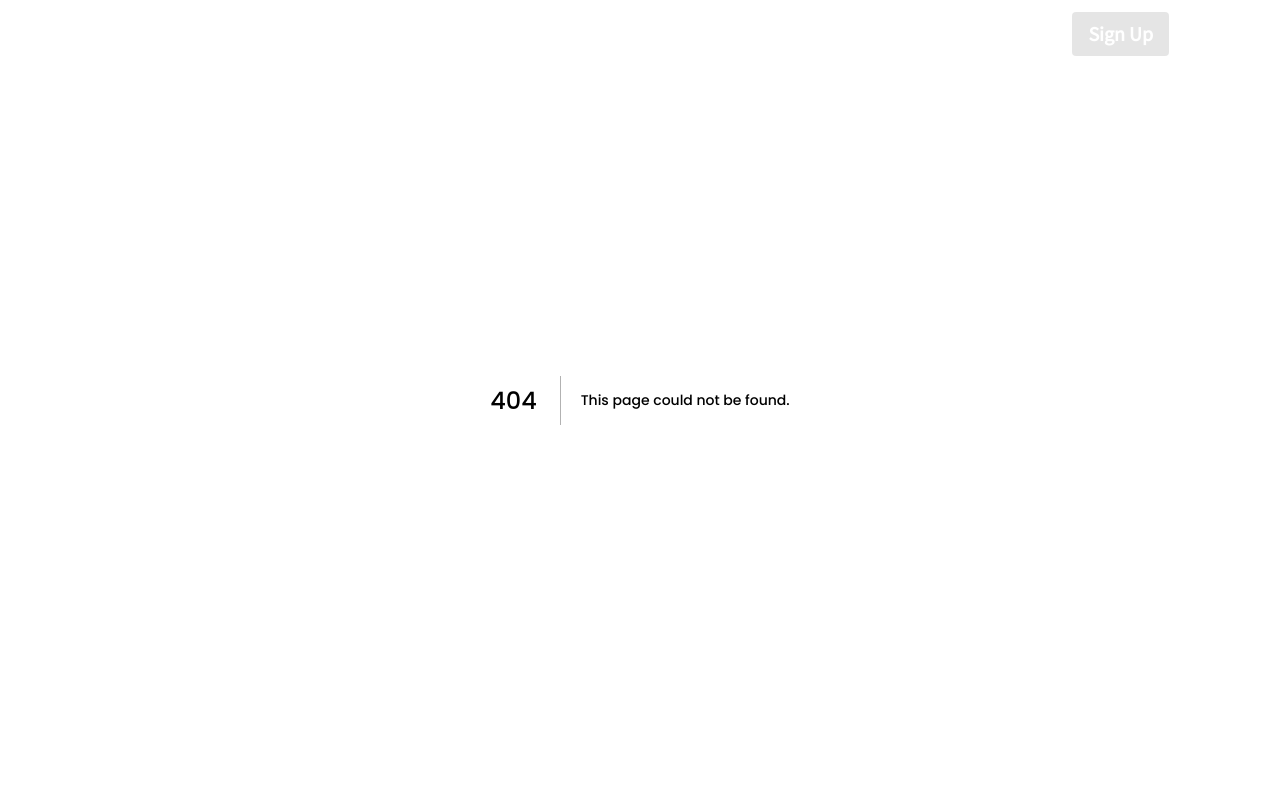
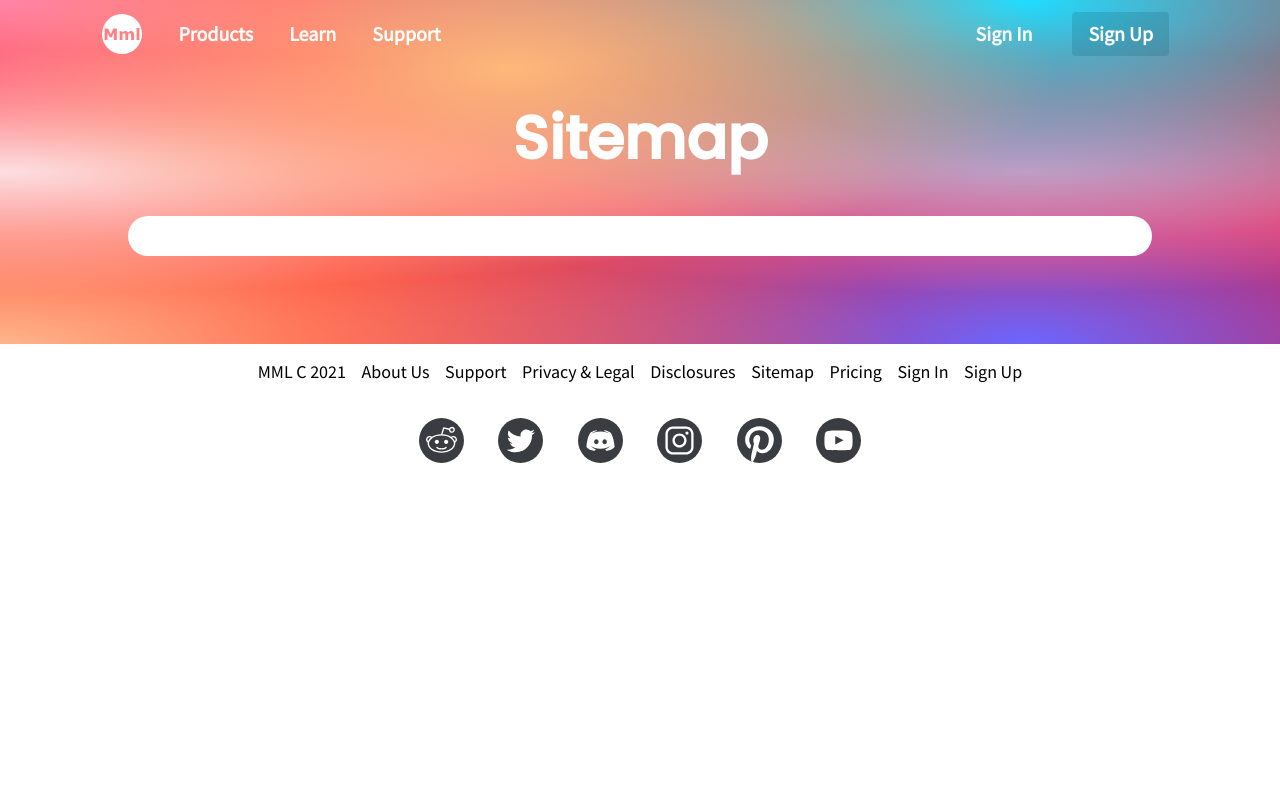
Before and after one commit to jonkarrer/market_maker, a Next.js app: page /support/sitemap in a window 1280 px wide. Before the commit this address had no page. Shown: the top 800 px of the page. Built offline with nearby package versions, Linux system fonts and the light colour scheme.

Commit message:
added all pages, made wrapper component

```diff
--- a/components/Gradient.tsx
+++ b/components/Gradient.tsx
@@ -8,7 +8,7 @@ const SupportGradient = ({ title }: IGradient) => (
       id="home_page-one-gradient"
       className="text-white font-semibold flex items-center h-25vh sm:h-43vh sm:min-h-gradient"
     >
-      <h1 className="mx-auto mt-7 sm:mb-18 md:mb-20 xl:mb-24 text-mobile-h sm:text-6xl">
+      <h1 className="mx-auto mt-7 sm:mb-24 text-mobile-h sm:text-6xl">
         {title}
       </h1>
     </div>
--- /dev/null
+++ b/components/SuppWrapper.tsx
@@ -0,0 +1,14 @@
+interface IWrapper {
+  children: React.ReactNode;
+  display: string;
+}
+const SuppWrapper = ({ children, display }: IWrapper) => (
+  <div
+    id="page-container"
+    className={`${display} h-auto rounded-3xl sm:pt-10 sm:w-11/12 md:w-4/5 max-w-screen-xl m-auto sm:-mt-32 bg-white`}
+  >
+    {children}
+  </div>
+);
+
+export default SuppWrapper;
--- /dev/null
+++ b/pages/support/about.tsx
@@ -0,0 +1,9 @@
+import Gradient from "@/components/Gradient";
+
+const About = () => (
+  <div>
+    <Gradient title="About Us" />
+  </div>
+);
+
+export default About;
--- /dev/null
+++ b/pages/support/contact.tsx
@@ -0,0 +1,9 @@
+import Gradient from "@/components/Gradient";
+
+const Contact = () => (
+  <div>
+    <Gradient title="Contact" />
+  </div>
+);
+
+export default Contact;
--- /dev/null
+++ b/pages/support/pricing.tsx
@@ -0,0 +1,9 @@
+import Gradient from "@/components/Gradient";
+
+const Pricing = () => (
+  <div>
+    <Gradient title="Pricing" />
+  </div>
+);
+
+export default Pricing;
--- /dev/null
+++ b/pages/support/roadmap.tsx
@@ -0,0 +1,9 @@
+import Gradient from "@/components/Gradient";
+
+const RoadMap = () => (
+  <div>
+    <Gradient title="RoadMap" />
+  </div>
+);
+
+export default RoadMap;
--- /dev/null
+++ b/pages/support/sitemap.tsx
@@ -0,0 +1,13 @@
+import Gradient from "@/components/Gradient";
+import Wrapper from "@/components/SuppWrapper";
+
+const Sitemap = () => (
+  <div>
+    <Gradient title="Sitemap" />
+    <Wrapper display="block">
+      <div></div>
+    </Wrapper>
+  </div>
+);
+
+export default Sitemap;
--- a/pages/support/support.tsx
+++ b/pages/support/support.tsx
@@ -6,12 +6,9 @@ export default function Support() {
       <Gradient title="Support" />
       <div
         id="squares-container"
-        className="mx-std py-8 grid justify-items-center place-content-around gap-10 grid-cols-2 sm:gap-16 sm:-mt-20 md:-mt-32 xl:-mt-36 sm:grid-cols-3"
+        className="mx-std py-8 grid justify-items-center place-content-around gap-10 grid-cols-2 sm:gap-16 sm:-mt-28 md:-mt-32 xl:-mt-36 sm:grid-cols-3"
       >
-        <SupportSquare
-          title="Getting Started"
-          link="/support/getting-started"
-        />
+        <SupportSquare title="Sitemap" link="/support/sitemap" />
         <SupportSquare title="Pricing" link="/support/pricing" />
         <SupportSquare title="Roadmap" link="/support/roadmap" />
         <SupportSquare title="About Us" link="/support/about" />
--- a/pages/support/terms.tsx
+++ b/pages/support/terms.tsx
@@ -1,4 +1,5 @@
 import Gradient from "@/components/Gradient";
+import Wrapper from "@/components/SuppWrapper";
 import { useRef, useState } from "react";
 const Terms = () => {
   const [bold, setBold] = useState(0);
@@ -33,10 +34,7 @@ const Terms = () => {
   return (
     <div className="h-auto sticky top-0">
       <Gradient title="Terms & Privacy" />
-      <div
-        id="page-container"
-        className="flex h-auto rounded-3xl sm:pt-10 sm:w-11/12 md:w-4/5 max-w-screen-xl m-auto sm:-mt-20 md:-mt-24 xl:-mt-32 bg-white"
-      >
+      <Wrapper display="flex">
         <div className="shadow-term-panel pr-2 hidden sm:block">
           <ul className=" sm:w-36 ml-8 sm:mt-5 sm:text-sm md:w-40 md:text-base lg:w-44 lg:text-lg space-y-5">
             <li>
@@ -286,7 +284,7 @@ const Terms = () => {
             sodales maximus.
           </p>
         </div>
-      </div>
+      </Wrapper>
     </div>
   );
 };
```
